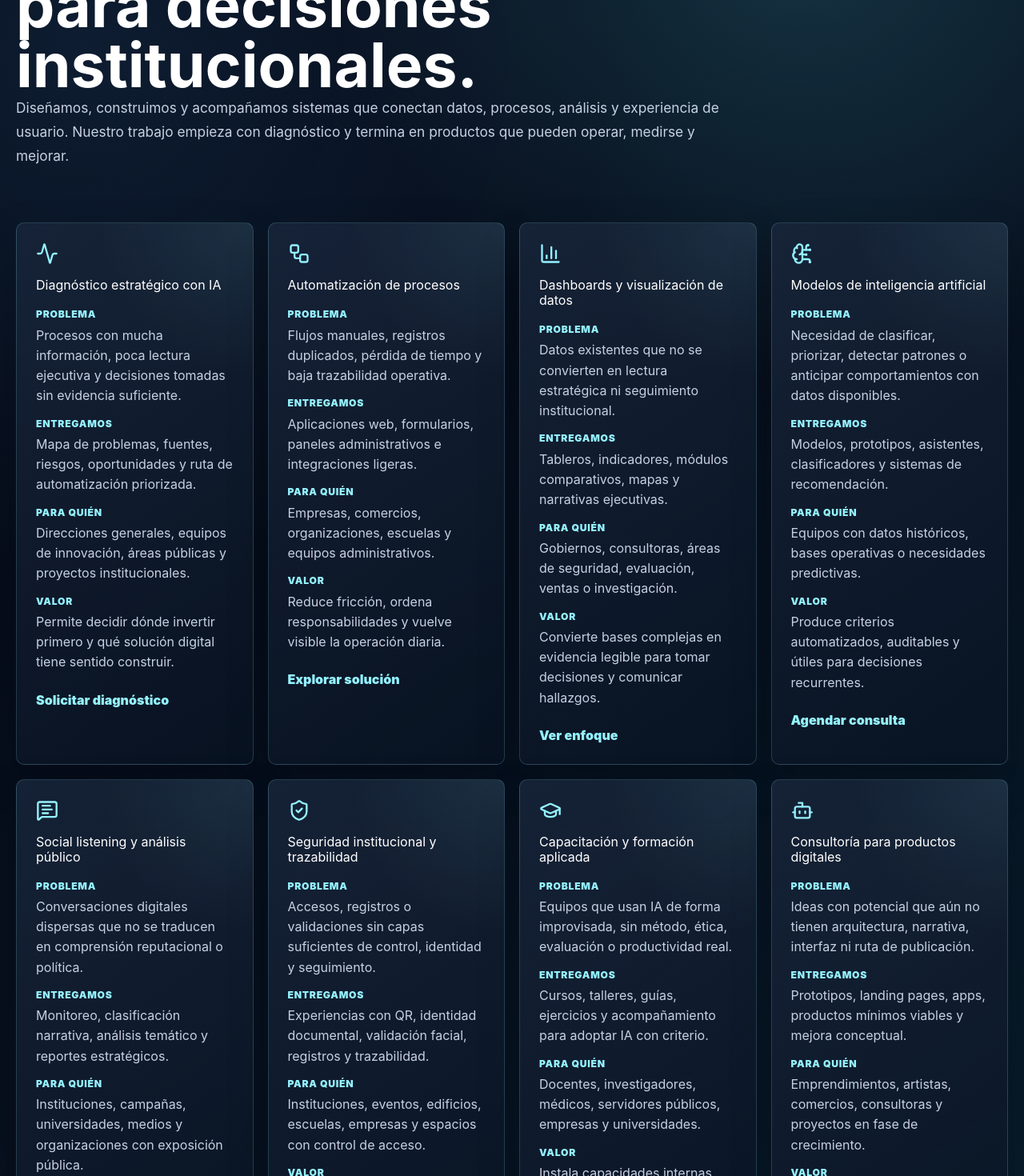
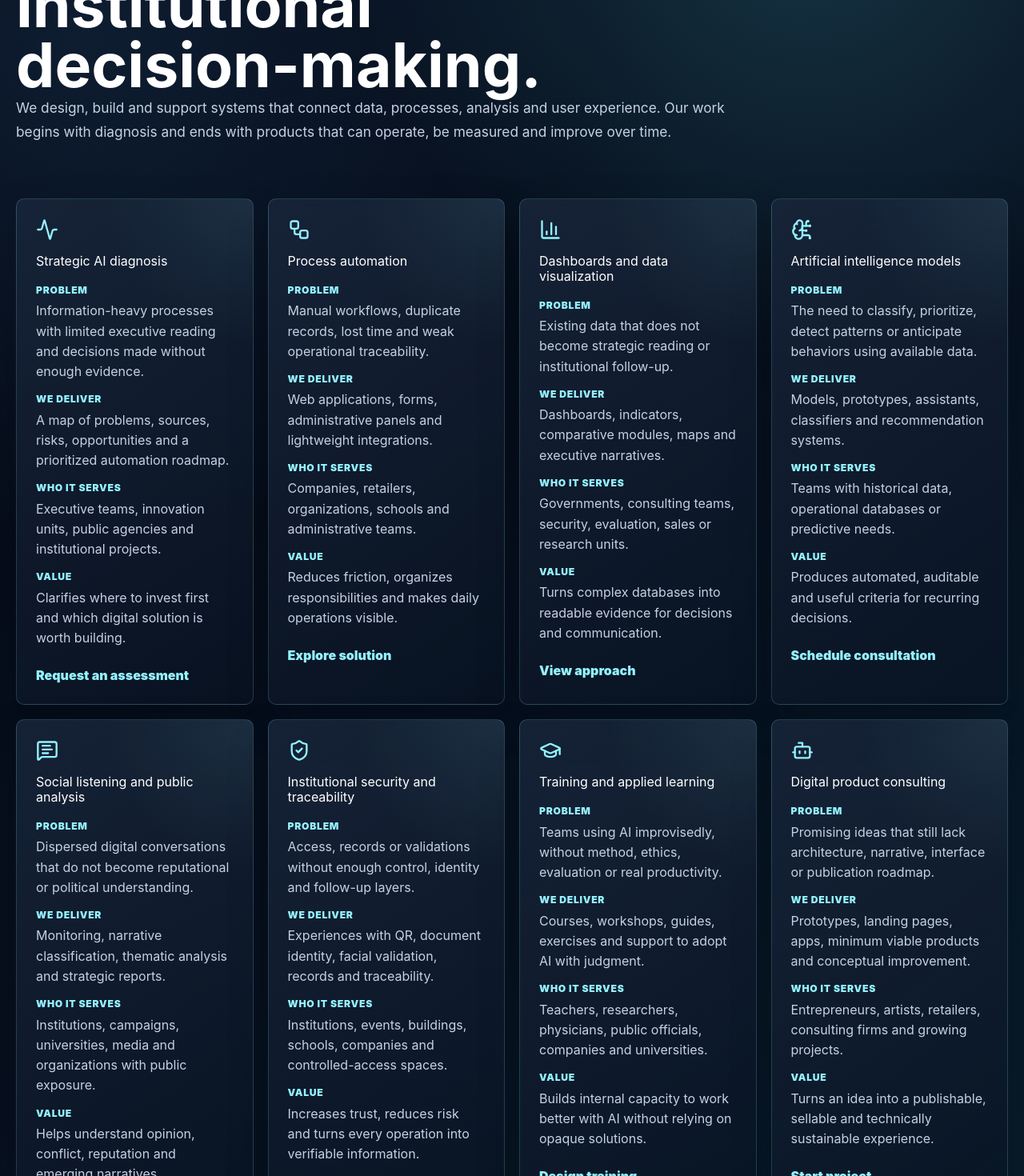
Before and after one commit to AISENSITIVITYSOLUTIONS/nni_official_page, a React (Vite) app: page /servicios in a window 1280 px wide. Shown: the part 360-1830 px from the top of the page at 80% size. Built offline with nearby package versions, Linux system fonts and the light colour scheme.

Commit message:
Actualiza soporte bilingüe en src/pages/Services.jsx

```diff
--- a/src/pages/Services.jsx
+++ b/src/pages/Services.jsx
@@ -9,8 +9,16 @@ import {
   Workflow,
 } from 'lucide-react'
 import { Link } from 'react-router-dom'
+import { useLanguage } from '../i18n/language'
 
-const services = [
+const serviceCopy = {
+  es: {
+    eyebrow: 'Servicios',
+    title: 'Soluciones de inteligencia aplicada para decisiones institucionales.',
+    lead:
+      'Diseñamos, construimos y acompañamos sistemas que conectan datos, procesos, análisis y experiencia de usuario. Nuestro trabajo empieza con diagnóstico y termina en productos que pueden operar, medirse y mejorar.',
+    labels: ['Problema', 'Entregamos', 'Para quién', 'Valor'],
+    services: [
       {
         icon: Activity,
         title: 'Diagnóstico estratégico con IA',
@@ -83,23 +91,105 @@ const services = [
         value: 'Convierte una idea en experiencia publicable, vendible y técnicamente sostenible.',
         cta: 'Iniciar proyecto',
       },
-]
+    ],
+  },
+  en: {
+    eyebrow: 'Services',
+    title: 'Applied intelligence solutions for institutional decision-making.',
+    lead:
+      'We design, build and support systems that connect data, processes, analysis and user experience. Our work begins with diagnosis and ends with products that can operate, be measured and improve over time.',
+    labels: ['Problem', 'We deliver', 'Who it serves', 'Value'],
+    services: [
+      {
+        icon: Activity,
+        title: 'Strategic AI diagnosis',
+        problem: 'Information-heavy processes with limited executive reading and decisions made without enough evidence.',
+        deliverable: 'A map of problems, sources, risks, opportunities and a prioritized automation roadmap.',
+        audience: 'Executive teams, innovation units, public agencies and institutional projects.',
+        value: 'Clarifies where to invest first and which digital solution is worth building.',
+        cta: 'Request an assessment',
+      },
+      {
+        icon: Workflow,
+        title: 'Process automation',
+        problem: 'Manual workflows, duplicate records, lost time and weak operational traceability.',
+        deliverable: 'Web applications, forms, administrative panels and lightweight integrations.',
+        audience: 'Companies, retailers, organizations, schools and administrative teams.',
+        value: 'Reduces friction, organizes responsibilities and makes daily operations visible.',
+        cta: 'Explore solution',
+      },
+      {
+        icon: BarChart3,
+        title: 'Dashboards and data visualization',
+        problem: 'Existing data that does not become strategic reading or institutional follow-up.',
+        deliverable: 'Dashboards, indicators, comparative modules, maps and executive narratives.',
+        audience: 'Governments, consulting teams, security, evaluation, sales or research units.',
+        value: 'Turns complex databases into readable evidence for decisions and communication.',
+        cta: 'View approach',
+      },
+      {
+        icon: BrainCircuit,
+        title: 'Artificial intelligence models',
+        problem: 'The need to classify, prioritize, detect patterns or anticipate behaviors using available data.',
+        deliverable: 'Models, prototypes, assistants, classifiers and recommendation systems.',
+        audience: 'Teams with historical data, operational databases or predictive needs.',
+        value: 'Produces automated, auditable and useful criteria for recurring decisions.',
+        cta: 'Schedule consultation',
+      },
+      {
+        icon: MessageSquareText,
+        title: 'Social listening and public analysis',
+        problem: 'Dispersed digital conversations that do not become reputational or political understanding.',
+        deliverable: 'Monitoring, narrative classification, thematic analysis and strategic reports.',
+        audience: 'Institutions, campaigns, universities, media and organizations with public exposure.',
+        value: 'Helps understand opinion, conflict, reputation and emerging narratives.',
+        cta: 'Request analysis',
+      },
+      {
+        icon: ShieldCheck,
+        title: 'Institutional security and traceability',
+        problem: 'Access, records or validations without enough control, identity and follow-up layers.',
+        deliverable: 'Experiences with QR, document identity, facial validation, records and traceability.',
+        audience: 'Institutions, events, buildings, schools, companies and controlled-access spaces.',
+        value: 'Increases trust, reduces risk and turns every operation into verifiable information.',
+        cta: 'Meet FaceR',
+      },
+      {
+        icon: GraduationCap,
+        title: 'Training and applied learning',
+        problem: 'Teams using AI improvisedly, without method, ethics, evaluation or real productivity.',
+        deliverable: 'Courses, workshops, guides, exercises and support to adopt AI with judgment.',
+        audience: 'Teachers, researchers, physicians, public officials, companies and universities.',
+        value: 'Builds internal capacity to work better with AI without relying on opaque solutions.',
+        cta: 'Design training',
+      },
+      {
+        icon: Bot,
+        title: 'Digital product consulting',
+        problem: 'Promising ideas that still lack architecture, narrative, interface or publication roadmap.',
+        deliverable: 'Prototypes, landing pages, apps, minimum viable products and conceptual improvement.',
+        audience: 'Entrepreneurs, artists, retailers, consulting firms and growing projects.',
+        value: 'Turns an idea into a publishable, sellable and technically sustainable experience.',
+        cta: 'Start project',
+      },
+    ],
+  },
+}
 
 export default function Services() {
+  const { language } = useLanguage()
+  const copy = serviceCopy[language]
+
   return (
     <section className="page services-page">
       <div className="page-hero">
-        <p className="eyebrow">Servicios</p>
-        <h1>Soluciones de inteligencia aplicada para decisiones institucionales.</h1>
-        <p>
-          Diseñamos, construimos y acompañamos sistemas que conectan datos,
-          procesos, análisis y experiencia de usuario. Nuestro trabajo empieza con
-          diagnóstico y termina en productos que pueden operar, medirse y mejorar.
-        </p>
+        <p className="eyebrow">{copy.eyebrow}</p>
+        <h1>{copy.title}</h1>
+        <p>{copy.lead}</p>
       </div>
 
       <div className="service-grid">
-        {services.map((service) => {
+        {copy.services.map((service) => {
           const Icon = service.icon
           return (
             <article className="service-card" key={service.title}>
@@ -109,19 +199,19 @@ export default function Services() {
               <h2>{service.title}</h2>
               <dl>
                 <div>
-                  <dt>Problema</dt>
+                  <dt>{copy.labels[0]}</dt>
                   <dd>{service.problem}</dd>
                 </div>
                 <div>
-                  <dt>Entregamos</dt>
+                  <dt>{copy.labels[1]}</dt>
                   <dd>{service.deliverable}</dd>
                 </div>
                 <div>
-                  <dt>Para quién</dt>
+                  <dt>{copy.labels[2]}</dt>
                   <dd>{service.audience}</dd>
                 </div>
                 <div>
-                  <dt>Valor</dt>
+                  <dt>{copy.labels[3]}</dt>
                   <dd>{service.value}</dd>
                 </div>
               </dl>
```
Lines whose indentation alone changed are shown as unchanged.
